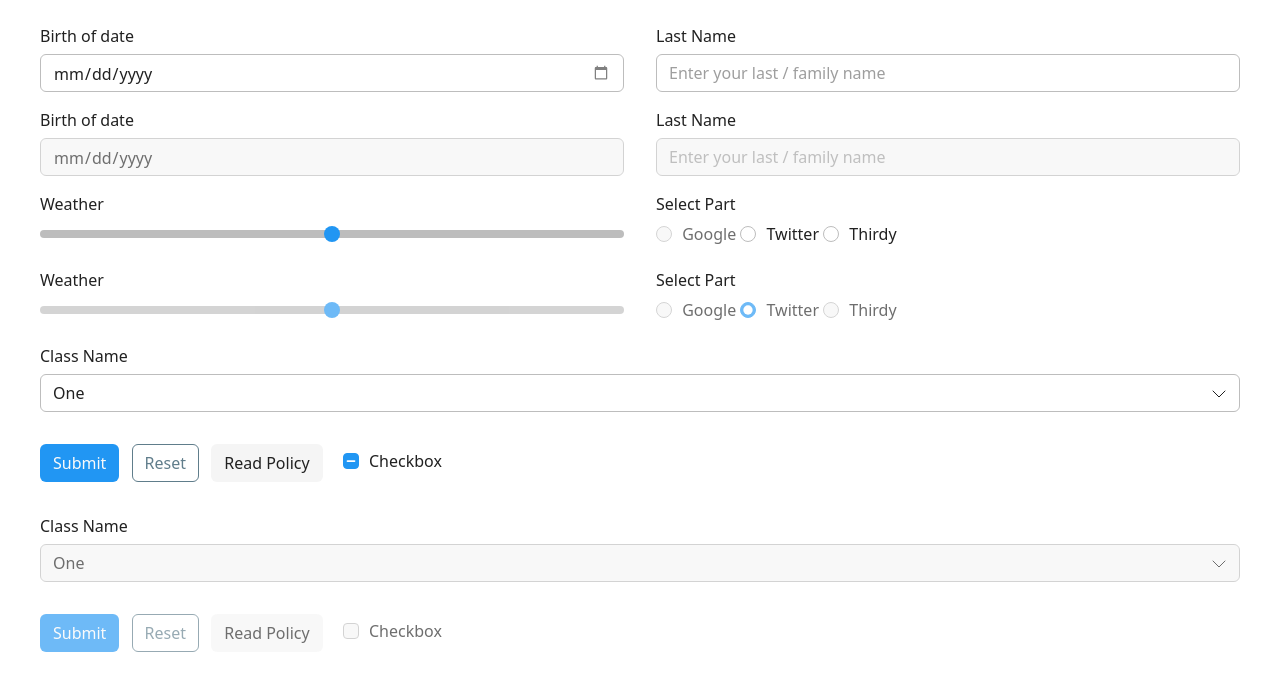
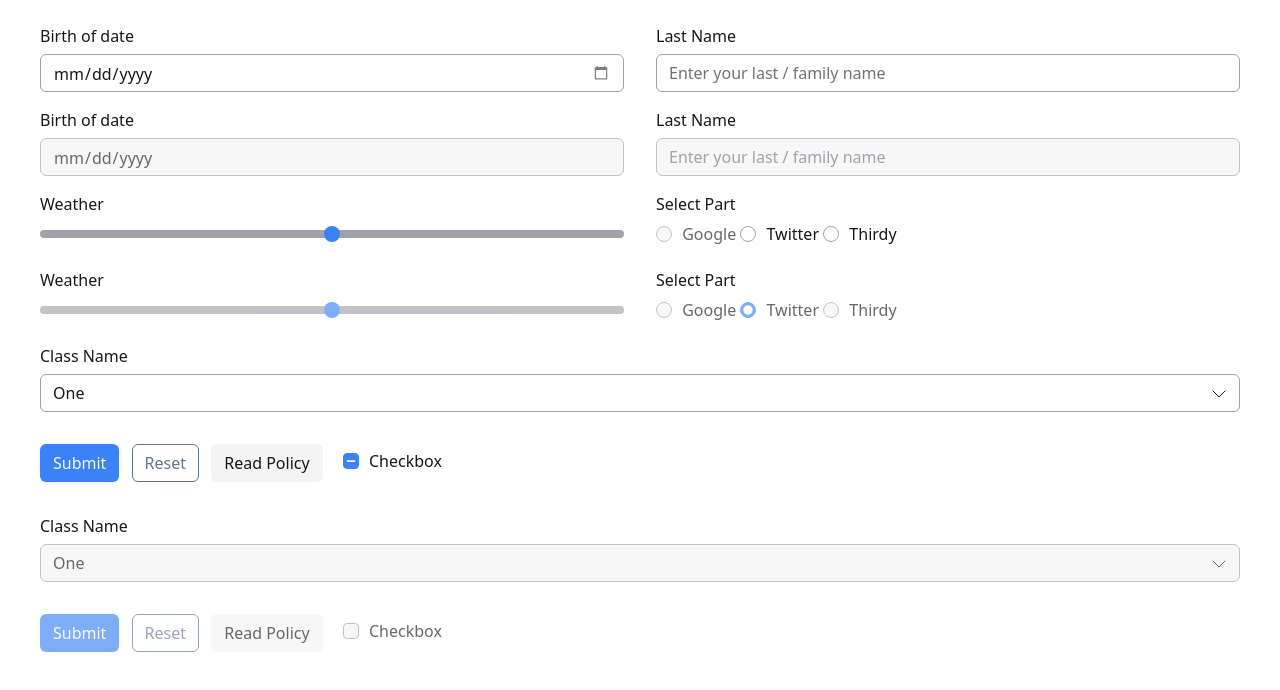
Before and after one commit to omaralian/Tasmeem, a website: page examples/form.html in a window 1280 px wide. Drawn offline with nearby package versions, Linux system fonts and the light colour scheme; files that its build step writes are made by us from their sources.

Commit message:
update gray scale

```diff
--- a/scss/variables/_colors.scss
+++ b/scss/variables/_colors.scss
@@ -2,17 +2,41 @@
 
 // colors
 
+// $grey-000-color: #FFFFFF;
+// $grey-050-color: #FAFAFA;
+// $grey-100-color: #F5F5F5;
+// $grey-200-color: #EEEEEE;
+// $grey-300-color: #E0E0E0;
+// $grey-400-color: #BDBDBD;
+// $grey-500-color: #9E9E9E;
+// $grey-600-color: #757575;
+// $grey-700-color: #616161;
+// $grey-800-color: #424242;
+// $grey-900-color: #212121;
+
+// $grey-000-color: #FFFFFF;
+// $grey-050-color: #FAFAFA;
+// $grey-100-color: #F5F5F5;
+// $grey-200-color: #E5E5E5;
+// $grey-300-color: #D4D4D4;
+// $grey-400-color: #A3A3A3;
+// $grey-500-color: #737373;
+// $grey-600-color: #525252;
+// $grey-700-color: #404040;
+// $grey-800-color: #262626;
+// $grey-900-color: #171717;
+
 $grey-000-color: #FFFFFF;
 $grey-050-color: #FAFAFA;
-$grey-100-color: #F5F5F5;
-$grey-200-color: #EEEEEE;
-$grey-300-color: #E0E0E0;
-$grey-400-color: #BDBDBD;
-$grey-500-color: #9E9E9E;
-$grey-600-color: #757575;
-$grey-700-color: #616161;
-$grey-800-color: #424242;
-$grey-900-color: #212121;
+$grey-100-color: #F4F4F5;
+$grey-200-color: #E4E4E7;
+$grey-300-color: #D4D4D8;
+$grey-400-color: #A1A1AA;
+$grey-500-color: #71717A;
+$grey-600-color: #52525B;
+$grey-700-color: #3F3F46;
+$grey-800-color: #27272A;
+$grey-900-color: #18181B;
 
 /*
 Foreground Default
@@ -66,7 +90,7 @@ $border_muted: $grey-300-color;
 Primary
 Main theme color, used for hyperlinks, focus styles, and component and form active states.
 */
-$priamry-color: #2196F3; // 500
+$priamry-color: #3B82F6; // 500
 $priamry-color_contrast-text: color-contrast($priamry-color, $grey-050-color, $grey-900-color);
 $priamry-color_dark: darken($priamry-color, 8%); // #42A5F5; // 400
 $priamry-color_darker: darken($priamry-color, 16%); // 600
@@ -74,7 +98,7 @@ $priamry-color_darker: darken($priamry-color, 16%); // 600
 /*
 Secondary
 */
-$secondary-color: #607D8B; // 500
+$secondary-color: #64748B; // 500
 $secondary-color_contrast-text: color-contrast($secondary-color, $grey-050-color, $grey-900-color);
 $secondary-color_dark: darken($secondary-color, 8%); // 400
 $secondary-color_darker: darken($secondary-color, 16%); // 600
@@ -82,7 +106,7 @@ $secondary-color_darker: darken($secondary-color, 16%); // 600
 /*
 Danger
 */
-$danger-color: #F44336; // 500
+$danger-color: #EF4444; // 500
 $danger-color_contrast-text: color-contrast($danger-color, $grey-050-color, $grey-900-color);
 $danger-color_dark: darken($danger-color, 8%); // 400
 $danger-color_darker: darken($danger-color, 16%); // 600
```
Also changed, not shown: dist/css/index.css, 1 other file.
